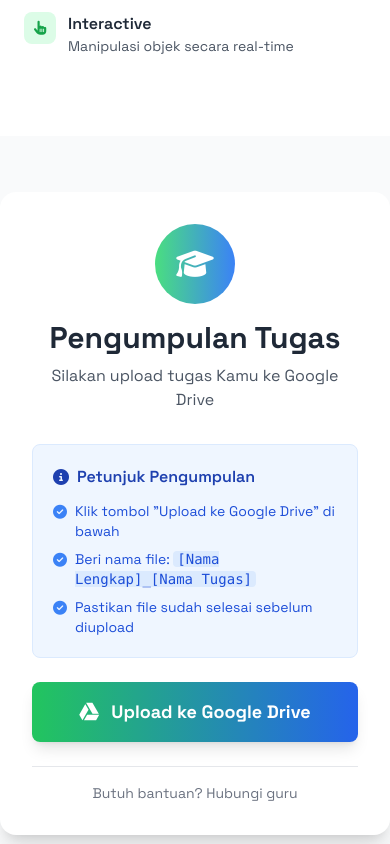
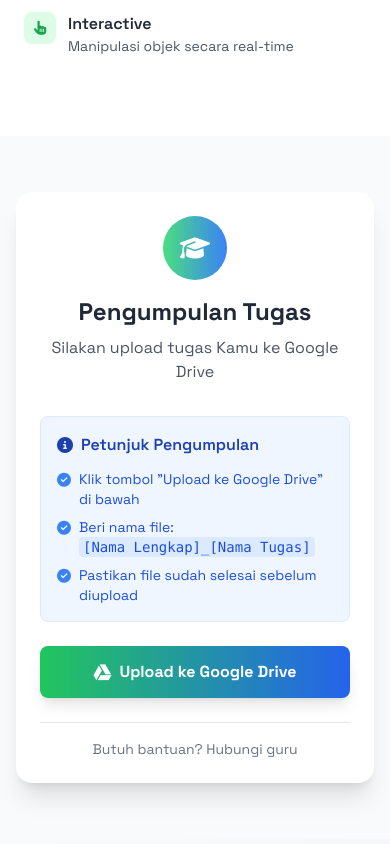
Before and after one commit to Dwipayana270/eka-project, a plain HTML site: page index.html in a window 390 px wide. Shown: the part 5840-6684 px from the top of the page. Drawn offline with nearby package versions, Linux system fonts and the light colour scheme.

Commit message:
Update index.html

```diff
--- a/index.html
+++ b/index.html
@@ -1340,42 +1340,40 @@
         </div>
       </div>
     </section>
-    <div class="flex items-center justify-center py-14">
-      <div class="bg-white rounded-2xl shadow-xl p-8">
+    <div class="flex items-center justify-center py-14 px-4 sm:px-6">
+  <div class="bg-white rounded-2xl shadow-xl p-6 sm:p-8 w-full max-w-md">
     <div class="text-center mb-8">
-          <div
-            class="bg-gradient-to-r from-green-400 to-blue-500 w-20 h-20 rounded-full flex items-center justify-center mx-auto mb-4"
-          >
-            <i class="fas fa-graduation-cap text-white text-3xl"></i>
-          </div>
-          <h1 class="text-3xl font-bold text-gray-800">Pengumpulan Tugas</h1>
+      <div class="bg-gradient-to-r from-green-400 to-blue-500 w-16 h-16 sm:w-20 sm:h-20 rounded-full flex items-center justify-center mx-auto mb-4">
+        <i class="fas fa-graduation-cap text-white text-2xl sm:text-3xl"></i>
+      </div>
+      <h1 class="text-2xl sm:text-3xl font-bold text-gray-800">Pengumpulan Tugas</h1>
       <p class="text-gray-600 mt-2">
         Silakan upload tugas Kamu ke Google Drive
       </p>
     </div>
 
     <div class="space-y-6">
-          <div class="bg-blue-50 rounded-lg p-5 border border-blue-100">
+      <div class="bg-blue-50 rounded-lg p-4 sm:p-5 border border-blue-100">
         <h3 class="font-semibold text-blue-800 mb-3 flex items-center">
           <i class="fas fa-info-circle mr-2"></i>
           Petunjuk Pengumpulan
         </h3>
         <ul class="text-sm text-blue-700 space-y-2">
           <li class="flex items-start">
-                <i class="fas fa-check-circle text-blue-500 mt-1 mr-2"></i>
+            <i class="fas fa-check-circle text-blue-500 mt-1 mr-2 flex-shrink-0"></i>
             <span>Klik tombol "Upload ke Google Drive" di bawah</span>
           </li>
           <li class="flex items-start">
-                <i class="fas fa-check-circle text-blue-500 mt-1 mr-2"></i>
-                <span
-                  >Beri nama file:
-                  <span class="font-mono bg-blue-100 px-1 rounded"
-                    >[Nama Lengkap]_[Nama Tugas]</span
-                  ></span
-                >
+            <i class="fas fa-check-circle text-blue-500 mt-1 mr-2 flex-shrink-0"></i>
+            <span>
+              Beri nama file:
+              <span class="font-mono bg-blue-100 px-1 rounded inline-block break-all">
+                [Nama Lengkap]_[Nama Tugas]
+              </span>
+            </span>
           </li>
           <li class="flex items-start">
-                <i class="fas fa-check-circle text-blue-500 mt-1 mr-2"></i>
+            <i class="fas fa-check-circle text-blue-500 mt-1 mr-2 flex-shrink-0"></i>
             <span>Pastikan file sudah selesai sebelum diupload</span>
           </li>
         </ul>
@@ -1384,10 +1382,10 @@
       <a
         href="https://drive.google.com/drive/folders/15z9BmdViEwkuSMSUMauh5uh-pUGmxN_x?usp=sharing"
         target="_blank"
-            class="w-full bg-gradient-to-r from-green-500 to-blue-600 hover:from-green-600 hover:to-blue-700 text-white font-bold py-4 px-6 rounded-lg transition duration-300 flex items-center justify-center text-lg shadow-lg hover:shadow-xl transform hover:-translate-y-0.5"
-          >
-            <i class="fab fa-google-drive mr-3 text-xl"></i>
-            Upload ke Google Drive
+        class="w-full bg-gradient-to-r from-green-500 to-blue-600 hover:from-green-600 hover:to-blue-700 text-white font-bold py-3 sm:py-4 px-4 sm:px-6 rounded-lg transition duration-300 flex items-center justify-center text-base sm:text-lg shadow-lg hover:shadow-xl transform hover:-translate-y-0.5"
+      >
+        <i class="fab fa-google-drive mr-2 sm:mr-3 text-lg sm:text-xl"></i>
+        <span>Upload ke Google Drive</span>
       </a>
 
       <div class="text-center text-sm text-gray-500 pt-4 border-t">
```
Lines whose indentation alone changed are shown as unchanged.
